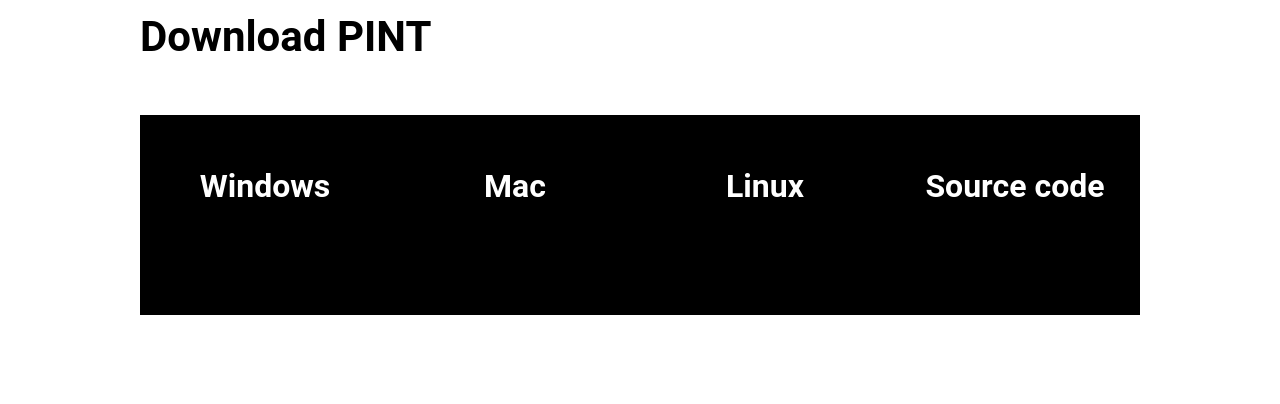
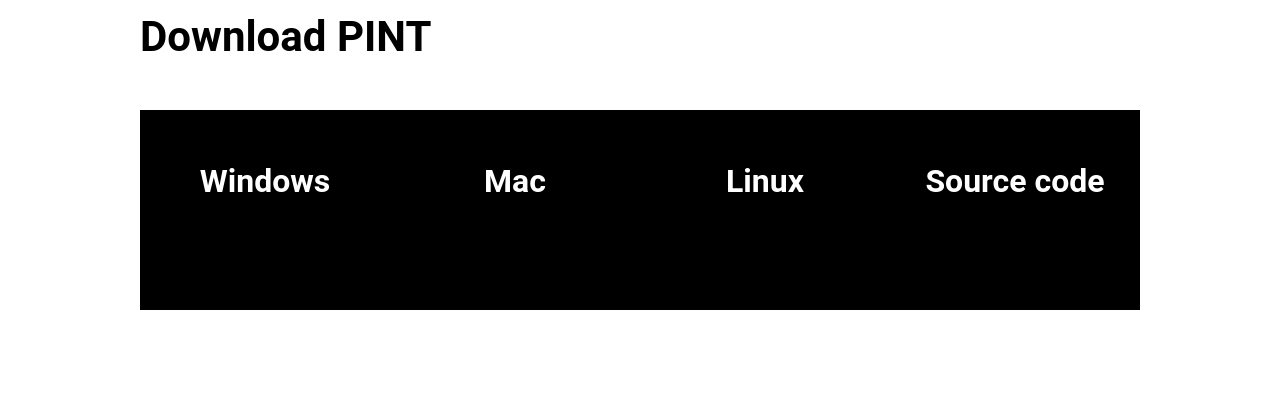
Before and after one commit to PINT-NMR/PINT, a Jekyll site: the page built from README.md, in a window 1280 px wide. Shown: the part 794-1198 px from the top of the page. Built offline with Jekyll 4.4.1, drawn with Linux system fonts in a browser that asks for light colours; our own code applies the rules of GitHub Pages for plain Markdown files; the repository's description, which GitHub fills in, is left out.

Commit message:
Update main.css

```diff
--- a/css/main.css
+++ b/css/main.css
@@ -35,8 +35,8 @@
 .container {
   float: left;
   position: relative;
-  margin-top: 15px;
-  margin-bottom: 15px;
+  margin-top: 10px;
+  margin-bottom: 10px;
   width: 250px;
   height: 200px;
   background: rgba(0, 0, 0, 1);
```
